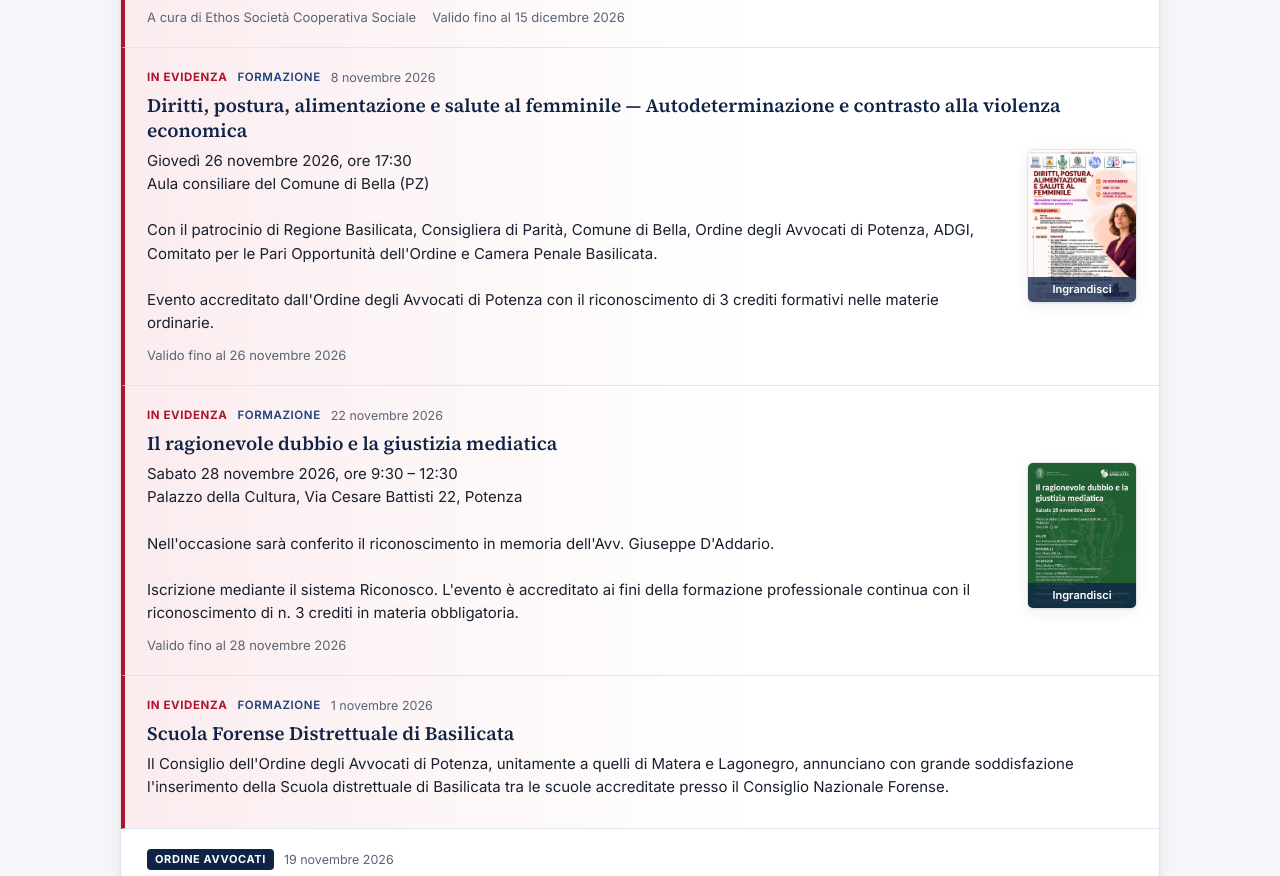
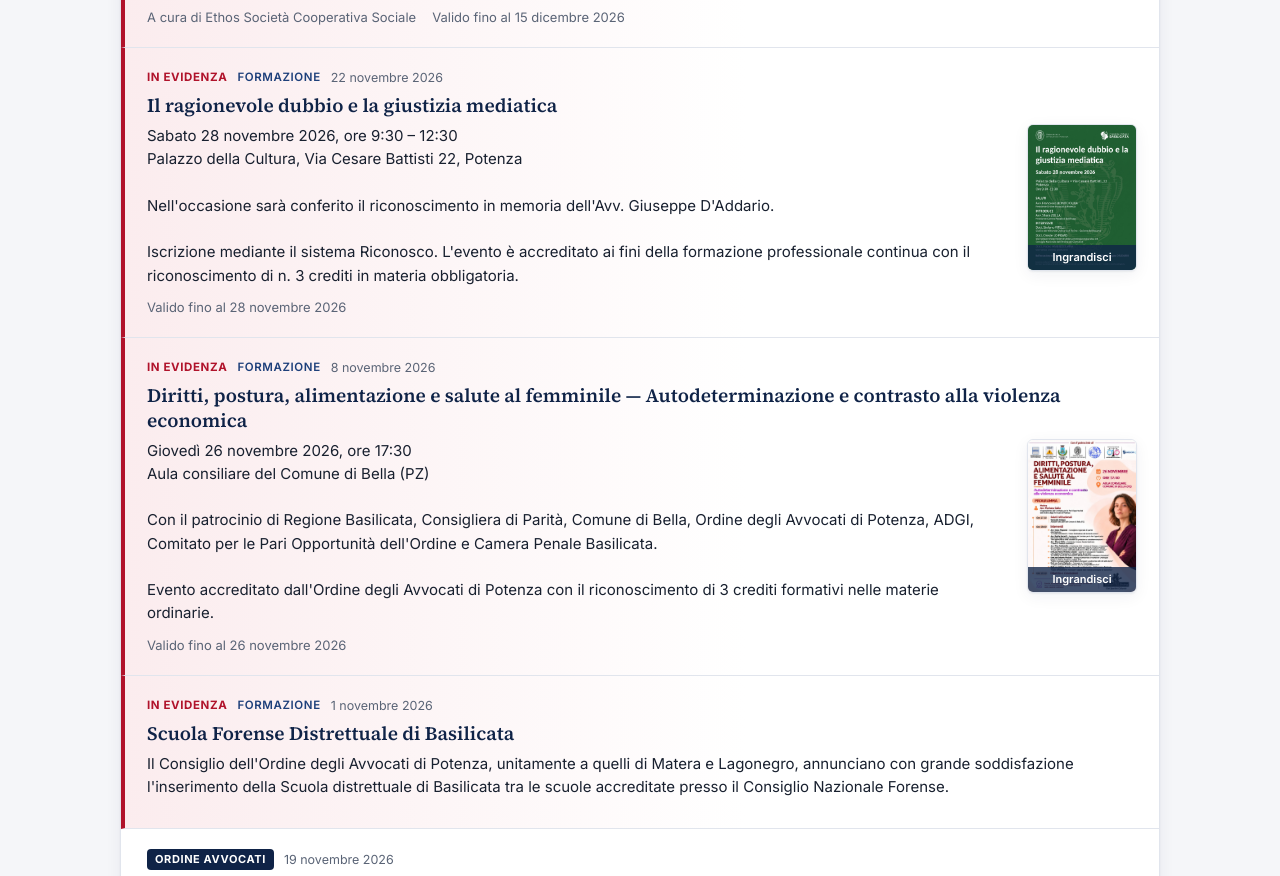
Before and after one commit to avvocati-bacheca-potenza/avvocati-bacheca-potenza.github.io, a plain HTML site: page site/bacheca.html in a window 1280 px wide. Shown: the part 667-1543 px from the top of the page. Drawn offline with Linux system fonts and the light colour scheme.

Commit message:
Bacheca: eventi in ordine decrescente, dal più lontano nel tempo al più vicino
Co-Authored-By: Claude Sonnet 5.5 <noreply@anthropic.com>

```diff
--- a/site/bacheca.html
+++ b/site/bacheca.html
@@ -181,13 +181,12 @@ async function carica() {
     .filter(x => x.tipo !== "udienze" && piuGiorni(x.data, GIORNI_NOTIZIE_ORDINE - 1) >= g)
     .map(x => ({...x, fonte: "ordine"}));
   notizieDal = n.dal;
-  // Ordine: prima gli eventi (annunci con una data), dal più vicino al più lontano; poi gli annunci in evidenza
-  // senza data; poi il resto (notizie dell'Ordine comprese) dal più recente.
+  // Ordine: prima gli eventi (annunci con una data), in ordine decrescente, dal più lontano nel tempo al più vicino
+  // (conta la data finale dell'evento, scade_il); poi gli annunci in evidenza senza data; poi il resto
+  // (notizie dell'Ordine comprese) dal più recente.
   const gruppo = v => v.fonte === "locale" && v.scade_il ? 0 : v.in_evidenza ? 1 : 2;
-  // Per un evento in più date conta la prossima data ancora da svolgere (campo date_evento), altrimenti la scadenza.
-  const prossima = v => (v.date_evento || []).find(d => d >= g) || v.scade_il;
   voci = [...locali, ...ordine].sort((x, y) => gruppo(x) - gruppo(y) ||
-    (gruppo(x) === 0 ? prossima(x).localeCompare(prossima(y)) : y.data.localeCompare(x.data)));
+    (gruppo(x) === 0 ? y.scade_il.localeCompare(x.scade_il) : y.data.localeCompare(x.data)));
   // La sezione «Varie» resta sempre visibile, anche quando non ha annunci; le altre compaiono solo se ne hanno.
   const usate = new Set([...locali.map(x => x.categoria), "Varie"]);
   document.querySelectorAll(".chip[data-cat]").forEach(c => c.remove());
--- a/site/data/annunci.json
+++ b/site/data/annunci.json
@@ -41,6 +41,19 @@
       "scade_il": "2026-11-28"
     },
     {
+      "id": 8,
+      "titolo": "Diritti, postura, alimentazione e salute al femminile — Autodeterminazione e contrasto alla violenza economica",
+      "testo": "Giovedì 26 novembre 2026, ore 17:30\nAula consiliare del Comune di Bella (PZ)\n\nCon il patrocinio di Regione Basilicata, Consigliera di Parità, Comune di Bella, Ordine degli Avvocati di Potenza, ADGI, Comitato per le Pari Opportunità dell'Ordine e Camera Penale Basilicata.\n\nEvento accreditato dall'Ordine degli Avvocati di Potenza con il riconoscimento di 3 crediti formativi nelle materie ordinarie.",
+      "categoria": "Formazione",
+      "autore": null,
+      "link": null,
+      "immagine": "img/diritti-postura-salute-femminile-2026-11-26.jpg?v=2",
+      "immagine_alt": "Locandina dell'incontro «Diritti, postura, alimentazione e salute al femminile» del 26 novembre 2026 a Bella",
+      "in_evidenza": true,
+      "pubblicato_il": "2026-11-08",
+      "scade_il": "2026-11-26"
+    },
+    {
       "id": 7,
       "titolo": "Il coraggio della scelta — Storie di donne in lotta per la libertà",
       "testo": "Sabato 14 novembre 2026, ore 10:00\nPalazzo di Giustizia di Potenza, Aula Grippo\n\nIncontro con la scrittrice Yassmin Pucci, autrice di «Non chiamatemi principessa» (Le Lettere).\n\nIscrizione mediante il sistema Riconosco. L'evento è accreditato ai fini della formazione professionale continua con il riconoscimento di n. 3 crediti in materia obbligatoria.",
@@ -54,17 +67,17 @@
       "scade_il": "2026-11-14"
     },
     {
-      "id": 8,
-      "titolo": "Diritti, postura, alimentazione e salute al femminile — Autodeterminazione e contrasto alla violenza economica",
-      "testo": "Giovedì 26 novembre 2026, ore 17:30\nAula consiliare del Comune di Bella (PZ)\n\nCon il patrocinio di Regione Basilicata, Consigliera di Parità, Comune di Bella, Ordine degli Avvocati di Potenza, ADGI, Comitato per le Pari Opportunità dell'Ordine e Camera Penale Basilicata.\n\nEvento accreditato dall'Ordine degli Avvocati di Potenza con il riconoscimento di 3 crediti formativi nelle materie ordinarie.",
+      "id": 5,
+      "titolo": "Convegno: Rischi e profili deontologici della professione forense — le responsabilità dell'avvocato e l'obbligo assicurativo",
+      "testo": "Giovedì 12 novembre 2026, ore 15:30\nPalazzo di Giustizia di Potenza, Aula Grippo\n\nIscrizione mediante il sistema Riconosco. L'evento è accreditato ai fini della formazione professionale continua con il riconoscimento di n. 3 crediti in materia obbligatoria.",
       "categoria": "Formazione",
       "autore": null,
       "link": null,
-      "immagine": "img/diritti-postura-salute-femminile-2026-11-26.jpg?v=2",
-      "immagine_alt": "Locandina dell'incontro «Diritti, postura, alimentazione e salute al femminile» del 26 novembre 2026 a Bella",
+      "immagine": "img/convegno-deontologia-2026-11-12.jpg",
+      "immagine_alt": "Locandina del convegno del 12 novembre 2026 sui rischi e profili deontologici della professione forense",
       "in_evidenza": true,
-      "pubblicato_il": "2026-11-08",
-      "scade_il": "2026-11-26"
+      "pubblicato_il": "2026-11-01",
+      "scade_il": "2026-11-12"
     },
     {
       "id": 6,
@@ -80,19 +93,6 @@
       "scade_il": "2026-11-07"
     },
     {
-      "id": 5,
-      "titolo": "Convegno: Rischi e profili deontologici della professione forense — le responsabilità dell'avvocato e l'obbligo assicurativo",
-      "testo": "Giovedì 12 novembre 2026, ore 15:30\nPalazzo di Giustizia di Potenza, Aula Grippo\n\nIscrizione mediante il sistema Riconosco. L'evento è accreditato ai fini della formazione professionale continua con il riconoscimento di n. 3 crediti in materia obbligatoria.",
-      "categoria": "Formazione",
-      "autore": null,
-      "link": null,
-      "immagine": "img/convegno-deontologia-2026-11-12.jpg",
-      "immagine_alt": "Locandina del convegno del 12 novembre 2026 sui rischi e profili deontologici della professione forense",
-      "in_evidenza": true,
-      "pubblicato_il": "2026-11-01",
-      "scade_il": "2026-11-12"
-    },
-    {
       "id": 4,
       "titolo": "Scuola Forense Distrettuale di Basilicata",
       "testo": "Il Consiglio dell'Ordine degli Avvocati di Potenza, unitamente a quelli di Matera e Lagonegro, annunciano con grande soddisfazione l'inserimento della Scuola distrettuale di Basilicata tra le scuole accreditate presso il Consiglio Nazionale Forense.",
```
